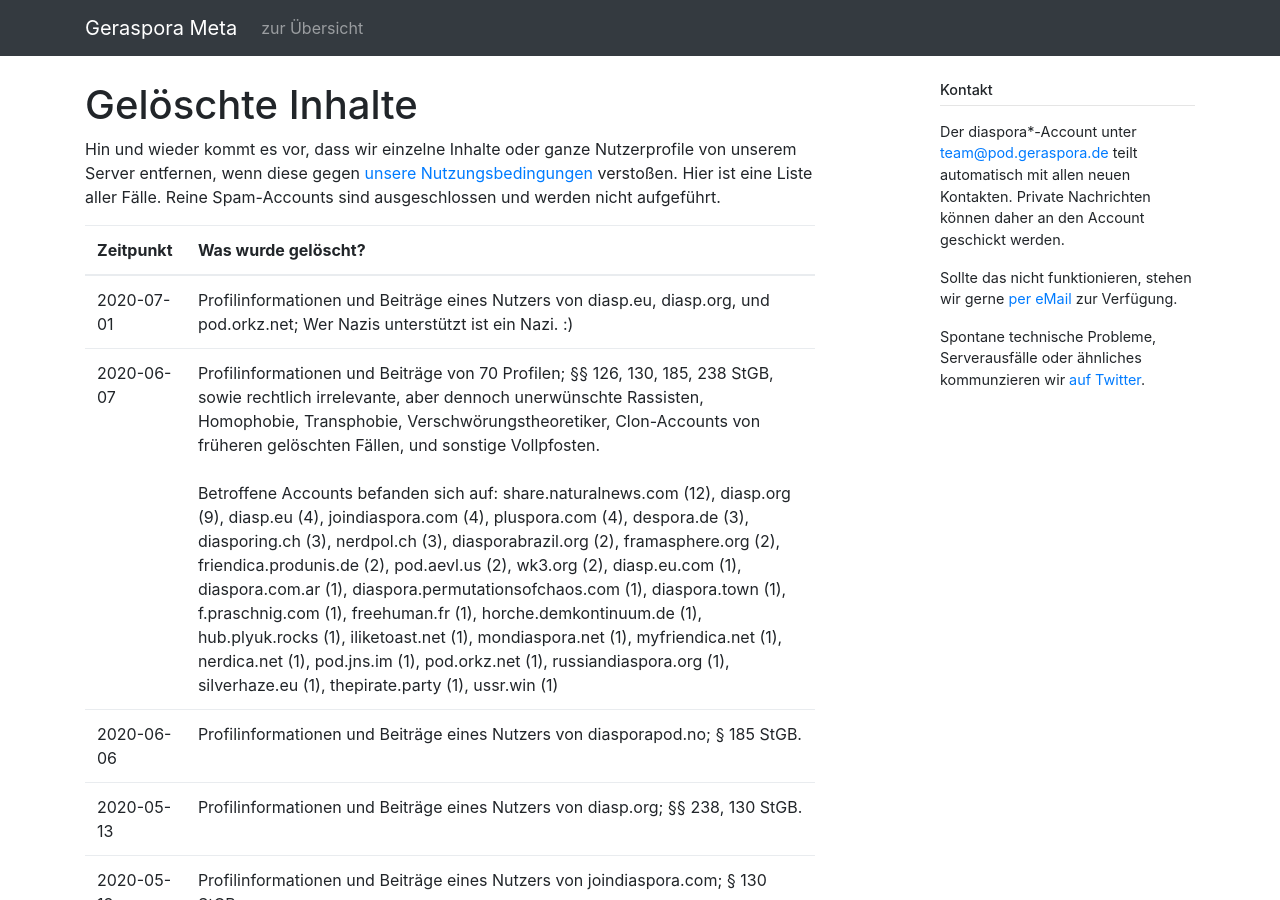
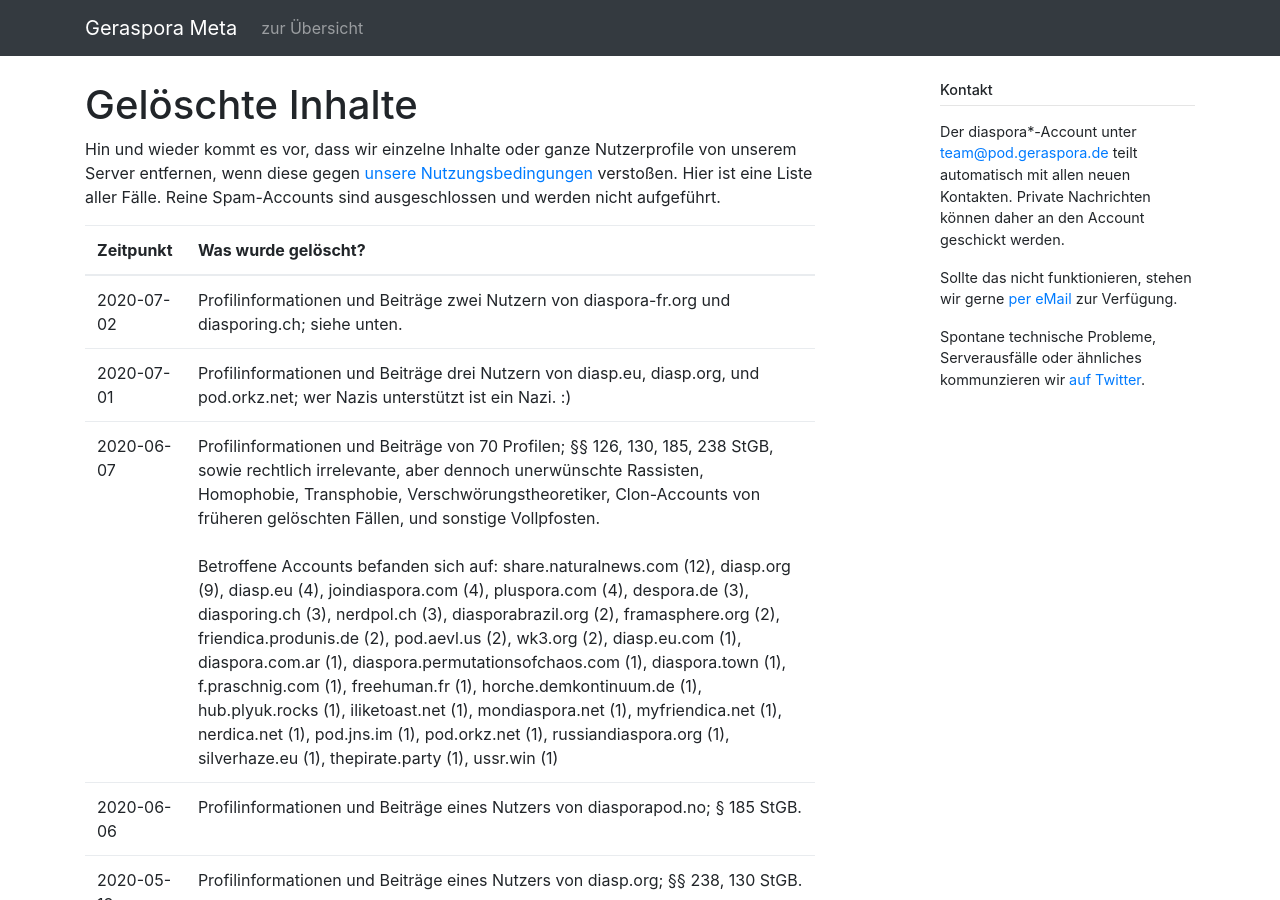
Before and after one commit to geraspora/meta, a Jekyll site: the page built from pod/deleted_contents.md, in a window 1280 px wide and 900 px high. Built offline with Jekyll 4.4.1, drawn with Linux system fonts in a browser that asks for light colours.

Commit message:
Oh, two more!

```diff
--- a/pod/deleted_contents.md
+++ b/pod/deleted_contents.md
@@ -8,7 +8,8 @@ Hin und wieder kommt es vor, dass wir einzelne Inhalte oder ganze Nutzerprofile
 
 | Zeitpunkt  | Was wurde gelöscht?                                                                                                                                                                                                                                                                                                                                                                                                                                                                                                                                                                                                                                                                                                                                                                                                                                                                                                                                                       |
 | ---------- | ------------------------------------------------------------------------------------------------------------------------------------------------------------------------------------------------------------------------------------------------------------------------------------------------------------------------------------------------------------------------------------------------------------------------------------------------------------------------------------------------------------------------------------------------------------------------------------------------------------------------------------------------------------------------------------------------------------------------------------------------------------------------------------------------------------------------------------------------------------------------------------------------------------------------------------------------------------------------- |
-| 2020-07-01 | Profilinformationen und Beiträge eines Nutzers von diasp.eu, diasp.org, und pod.orkz.net; Wer Nazis unterstützt ist ein Nazi. :)                                                                                                                                                                                                                                                                                                                                                                                                                                                                                                                                                                                                                                                                                                                                                                                                                                          |
+| 2020-07-02 | Profilinformationen und Beiträge zwei Nutzern von diaspora-fr.org und diasporing.ch; siehe unten.                                                                                                                                                                                                                                                                                                                                                                                                                                                                                                                                                                                                                                                                                                                                                                                                                                                                         |
+| 2020-07-01 | Profilinformationen und Beiträge drei Nutzern von diasp.eu, diasp.org, und pod.orkz.net; wer Nazis unterstützt ist ein Nazi. :)                                                                                                                                                                                                                                                                                                                                                                                                                                                                                                                                                                                                                                                                                                                                                                                                                                           |
 | 2020-06-07 | Profilinformationen und Beiträge von 70 Profilen; §§ 126, 130, 185, 238 StGB, sowie rechtlich irrelevante, aber dennoch unerwünschte Rassisten, Homophobie, Transphobie, Verschwörungstheoretiker, Clon-Accounts von früheren gelöschten Fällen, und sonstige Vollpfosten.<br><br>Betroffene Accounts befanden sich auf: share.naturalnews.com (12), diasp.org (9), diasp.eu (4), joindiaspora.com (4), pluspora.com (4), despora.de (3), diasporing.ch (3), nerdpol.ch (3), diasporabrazil.org (2), framasphere.org (2), friendica.produnis.de (2), pod.aevl.us (2), wk3.org (2), diasp.eu.com (1), diaspora.com.ar (1), diaspora.permutationsofchaos.com (1), diaspora.town (1), f.praschnig.com (1), freehuman.fr (1), horche.demkontinuum.de (1), hub.plyuk.rocks (1), iliketoast.net (1), mondiaspora.net (1), myfriendica.net (1), nerdica.net (1), pod.jns.im (1), pod.orkz.net (1), russiandiaspora.org (1), silverhaze.eu (1), thepirate.party (1), ussr.win (1) |
 | 2020-06-06 | Profilinformationen und Beiträge eines Nutzers von diasporapod.no; § 185 StGB.                                                                                                                                                                                                                                                                                                                                                                                                                                                                                                                                                                                                                                                                                                                                                                                                                                                                                            |
 | 2020-05-13 | Profilinformationen und Beiträge eines Nutzers von diasp.org; §§ 238, 130 StGB.                                                                                                                                                                                                                                                                                                                                                                                                                                                                                                                                                                                                                                                                                                                                                                                                                                                                                           |
```
